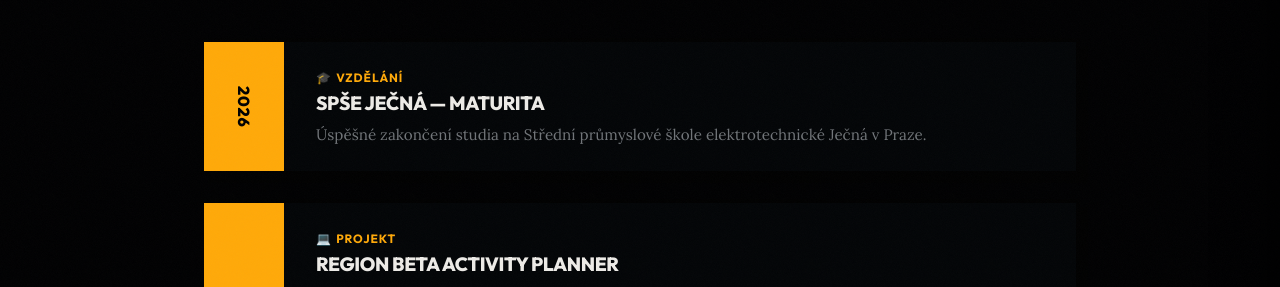
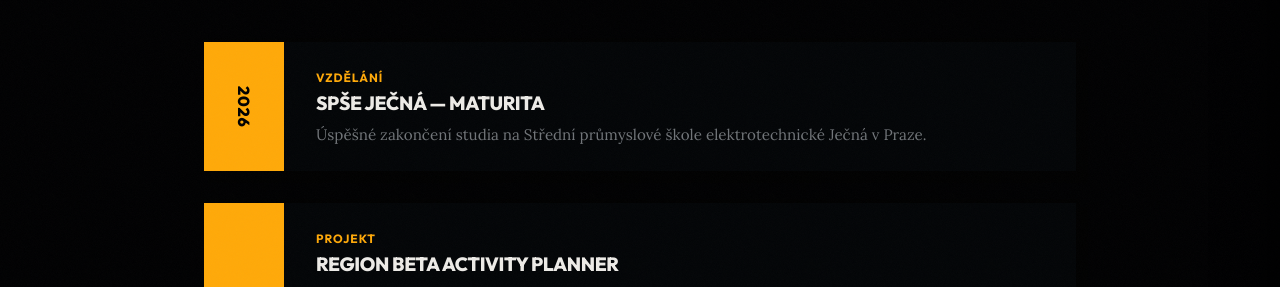
Before and after one commit to MonsterMarian/Portfolio, a React (Vite) app: page /uspechy in a window 1280 px wide. Shown: the part 279-566 px from the top of the page. Built offline with nearby package versions, Linux system fonts and the light colour scheme.

Commit message:
style: remove year pulse animation and tag icons from achievements page

```diff
--- a/src/index.css
+++ b/src/index.css
@@ -1565,20 +1565,11 @@ a {
   transition: transform 0.3s cubic-bezier(0.16, 1, 0.3, 1);
 }
 
-.uspech-card:hover .uspech-card__year {
-  animation: yearPulse 1.2s ease-in-out infinite;
-}
-
-@keyframes yearPulse {
-  0%, 100% { background: var(--accent-amber); }
-  50%       { background: oklch(88% 0.18 72); }
-}
-
 .uspech-card:hover .year-inner {
   transform: scaleY(1.06);
 }
 
-/* ── Tag badge — ikona + hover scale ────────────────────────────*/
+/* ── Tag badge — hover scale ────────────────────────────*/
 .uspech-card__tag {
   display: inline-flex;
   align-items: center;
@@ -1586,15 +1577,6 @@ a {
   transition: transform 0.2s ease, color 0.2s ease;
 }
 
-.tag-icon {
-  font-size: 1em;
-  display: inline-block;
-  transition: transform 0.3s cubic-bezier(0.175, 0.885, 0.32, 1.275);
-}
-
-.uspech-card:hover .tag-icon {
-  transform: scale(1.3) rotate(-8deg);
-}
 
 .uspech-card:hover .uspech-card__tag {
   color: oklch(88% 0.15 72);
--- a/src/pages/UspechyPage.jsx
+++ b/src/pages/UspechyPage.jsx
@@ -1,13 +1,7 @@
 import { useEffect, useRef } from 'react';
 
-const TAG_ICONS = {
-  'Vzdělání': '🎓',
-  'Projekt': '💻',
-  'Sport': '🏃',
-  'Šachy': '♟️',
-};
+const uspechy = [
 
-  const uspechy = [
     {
       rok: '2026',
       nazev: 'SPŠE Ječná — maturita',
@@ -101,9 +95,9 @@ function UspechyPage() {
                 </div>
                 <div className="uspech-card__body">
                   <span className="uspech-card__tag">
-                    <span className="tag-icon">{TAG_ICONS[u.tag] ?? '⭐'}</span>
                     {u.tag}
                   </span>
+
                   <h2 className="uspech-card__title">{u.nazev}</h2>
                   <p className="uspech-card__desc">{u.popis}</p>
 
```
